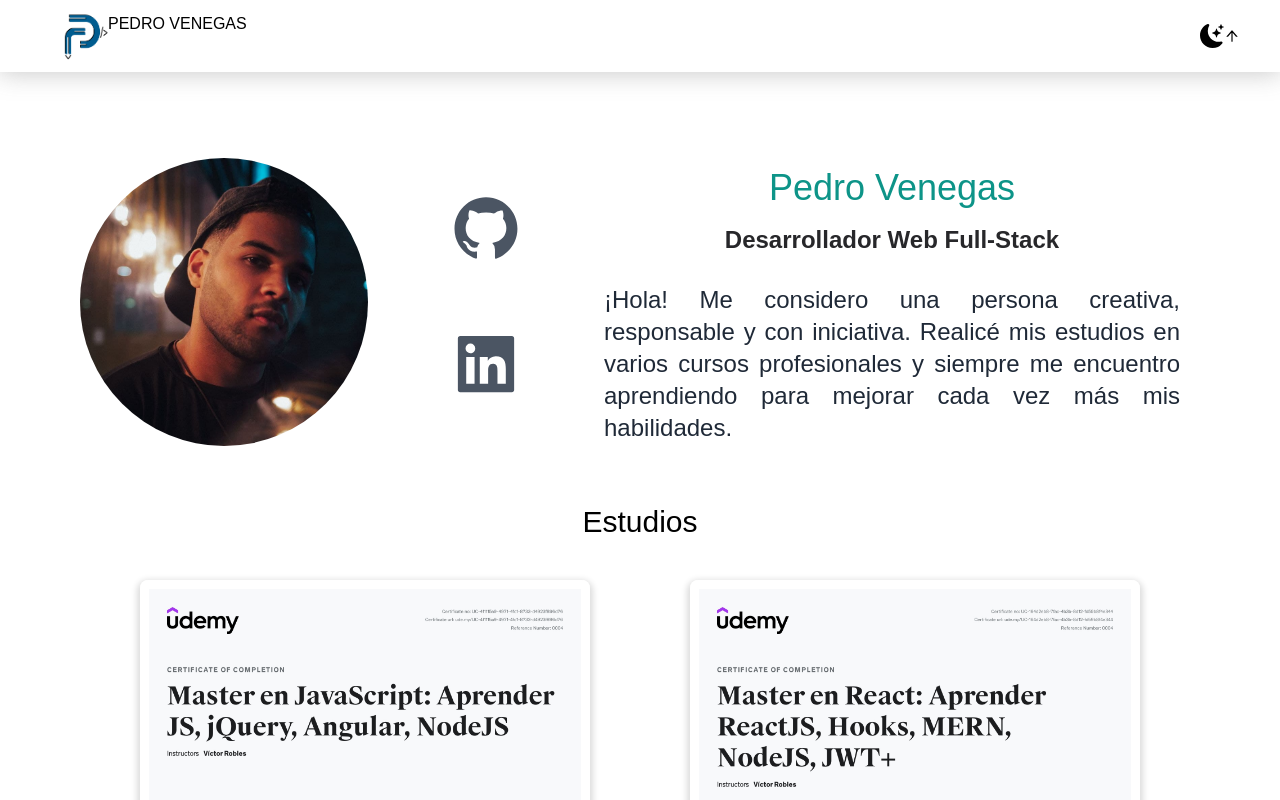
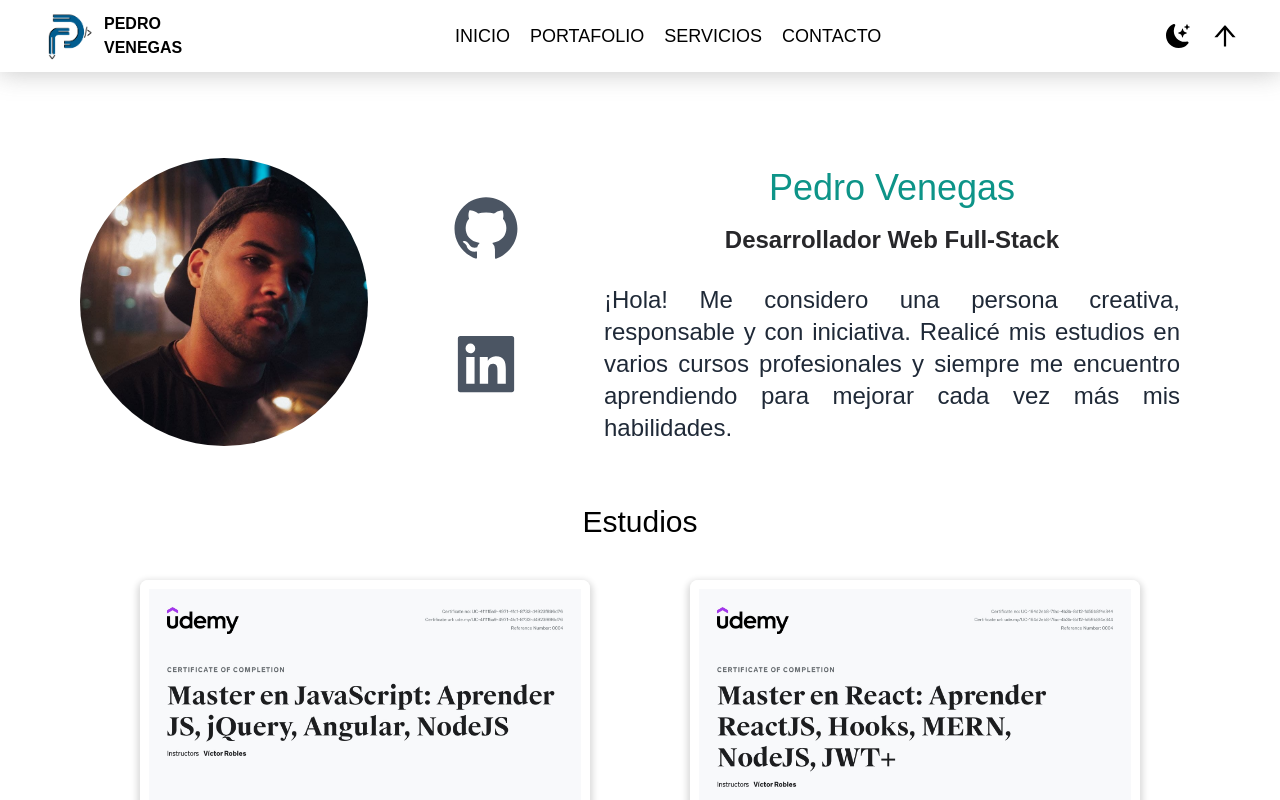
Before and after one commit to pvenegas30/portafolio-pedro-venegas-act, a Next.js app: page / in a window 1280 px wide. Shown: the top 800 px of the page. Built offline with nearby package versions, Linux system fonts and the light colour scheme.

Commit message:
Portafolio 2.0

```diff
--- a/pages/components/Nav.jsx
+++ /dev/null
@@ -1,94 +0,0 @@
-import React, { useState } from "react";
-import { BsFillMoonStarsFill } from "react-icons/bs";
-import Image from "next/image";
-import logo from "../../public/logoBlue.png";
-import { AiOutlineArrowUp } from "react-icons/ai";
-
-const Nav = ({ setDarkMode, darkMode }) => {
-  let Links = [
-    { name: "INICIO", link: "/inicio" },
-    { name: "SERVICIOS", link: "/servicios" },
-    { name: "PORTAFOLIO", link: "/portafolio" },
-    { name: "CONTACTO", link: "/contact" },
-  ];
-  let [open, setOpen] = useState(false);
-  return (
-    <div className='shadow-md w-full fixed top-0 left-0 dark:bg-black'>
-      <nav
-        id='nav'
-        className='fixed w-full bg-black py-3 px-5 mb-3 flex justify-between dark:text-white dark:bg-black'
-        aria-label='navbar'
-      >
-        <div className='md:flex items-center justify-between bg-white py-4 md:px-10 px-7 dark:bg-black'>
-          {/* LOGO NOMBRE */}
-          <div className='flex flex-row'>
-            <div className='flex flex-row justify-start'>
-              <Image
-                src={logo}
-                alt='logo'
-                title='Pedro Venegas'
-                className='w-12 h-12 object-cover md:ml-10'
-              />
-            </div>
-
-            <div
-              id='nameTitular'
-              className=' text-gray-800 text-lg cursor-pointer pl-3 flex flex-col font-semibold font-[Poppins]'
-            >
-              <p className='text-black'>PEDRO</p>
-              <p className='text-black'>VENEGAS</p>
-            </div>
-          </div>
-
-          {/* LISTA DE PAGS */}
-
-          <div>
-            <ul
-              className={`md:flex md:items-center md:pb-0 pb-12 absolute md:static bg-white dark:bg-black md:z-auto z-[-1] left-0 w-full md:w-auto md:pl-0 pl-9 transition-all duration-500 ease-in ${
-                open ? "top-20 " : "top-[-490px]"
-              }`}
-            >
-              {Links.map((link) => (
-                <li key={link.name} className='md:ml-8 text-xl md:my-0 my-7'>
-                  <a
-                    href={link.link}
-                    className='text-black dark:text-white hover:text-teal-600 duration-500'
-                  >
-                    {link.name}
-                  </a>
-                </li>
-              ))}
-            </ul>
-          </div>
-        </div>
-
-        {/* ICONS NAVBAR */}
-        <div className='flex justify-center items-center gap-x-3'>
-          {/* DARKMODE*/}
-          <BsFillMoonStarsFill
-            onClick={() => setDarkMode(!darkMode)}
-            className='text-3xl cursor-pointer ease-in duration-100 hover:text-teal-600'
-          />
-
-          {/* UP */}
-          <a
-            href='#'
-            className='text-4xl transition-all ease-in duration-100 hover:text-teal-600'
-          >
-            <AiOutlineArrowUp />
-          </a>
-          {/* ICON BAR */}
-          <div
-            onClick={() => setOpen(!open)}
-            // className='text-3xl absolute right-8 top-6 cursor-pointer md:hidden'
-            className='flex items-center text-5xl md:hidden'
-          >
-            <ion-icon name={open ? "close" : "menu"}></ion-icon>
-          </div>
-        </div>
-      </nav>
-    </div>
-  );
-};
-
-export default Nav;
--- a/pages/components/NavBar.jsx
+++ b/pages/components/NavBar.jsx
@@ -6,41 +6,81 @@ import { AiOutlineArrowUp } from "react-icons/ai";
 
 export const NavBar = ({ setDarkMode, darkMode }) => {
   let Links = [
-    { name: "HOME", link: "/" },
-    { name: "SERVICE", link: "/" },
-    { name: "ABOUT", link: "/" },
-    { name: "BLOG'S", link: "/" },
-    { name: "CONTACT", link: "/" },
+    { name: "INICIO", link: "/" },
+    { name: "PORTAFOLIO", link: "/" },
+    { name: "SERVICIOS", link: "/" },
+    { name: "CONTACTO", link: "/" },
   ];
   let [open, setOpen] = useState(false);
 
   return (
     <nav
       id='nav'
-      className='fixed w-full bg-white py-3 px-5 mb-3 flex justify-between dark:text-white dark:bg-black'
+      className='fixed w-full bg-white py-3 px-5 mb-3 flex justify-between dark:text-white dark:bg-black transition-all duration-500 ease-in'
     >
-      <div className='flex'>
-        <Image
-          src={logo}
-          alt='logo'
-          title='Pedro Venegas'
-          className='w-12 h-12 object-cover md:ml-10'
-        />
-        <p className='text-black'>PEDRO VENEGAS</p>
+      <div>
+        <a className='flex flex-row' href='#'>
+          <Image
+            src={logo}
+            alt='logo'
+            title='Pedro Venegas'
+            className='w-12 h-12 object-cover md:ml-6'
+          />
+
+          <span className='flex flex-col pl-3 font-semibold '>
+            <p className='text-black hidden md:block'>PEDRO</p>
+            <p className='text-black hidden md:block'>VENEGAS</p>
+          </span>
+        </a>
       </div>
-
-      <div className='flex items-center md:mr-5'>
-        <div>
+      {/* TEXT LINKS BAR */}
+      <div className='flex justify-center items-center text-right'>
+        <ul
+          className={`pr-8 transition-all duration-500 ease-in left-0 w-full pb-12 absolute bg-white shadow-[0px_11px_16px_0px_#5555553b] md:shadow-[0px_0px_0px_0px_000] dark:bg-black md:flex md:items-center md:z-auto z-[1] md:w-auto md:pb-0 md:static md:pl-0 ${
+            open ? "top-[70px] " : "top-[-490px]"
+          }`}
+        >
+          {Links.map((link) => (
+            <li
+              key={link.name}
+              className='w-full md:ml-5 text-xl md:text-lg md:my-0 my-7'
+            >
+              <a
+                href={link.link}
+                className=' text-black hover:text-teal-600 dark:text-white duration-500'
+              >
+                {link.name}
+              </a>
+            </li>
+          ))}
+        </ul>
+      </div>
+      {/* ICONS BAR */}
+      <div
+        className='flex items-center justify-center gap-x-5 md:mr-5'
+        title='Modo Oscuro'
+      >
+        <div className='flex items-center justify-center text-2xl'>
           <BsFillMoonStarsFill
             onClick={() => setDarkMode(!darkMode)}
-            className='cursor-pointer text-2xl'
+            className='cursor-pointer hover:text-teal-600 transition-all duration-200 ease-in'
           />
         </div>
 
-        <div>
-          <a href='#' className='transition-all ease-in duration-300'>
+        <div className='flex items-center justify-center' title='Subir'>
+          <a
+            href='#'
+            className=' text-3xl hover:text-teal-600 transition-all duration-200 ease-in'
+          >
             <AiOutlineArrowUp />
           </a>
+        </div>
+
+        <div
+          onClick={() => setOpen(!open)}
+          className='flex items-center justify-center cursor-pointer md:hidden text-4xl hover:text-teal-600 transition-all duration-200 ease-in'
+        >
+          <ion-icon name={open ? "close" : "menu"}></ion-icon>
         </div>
       </div>
     </nav>
--- a/pages/index.js
+++ b/pages/index.js
@@ -1,3 +1,4 @@
+/* eslint-disable @next/next/no-sync-scripts */
 import Head from 'next/head'
 import { useState } from 'react';
 import { Inicio } from './components/Inicio';
@@ -19,8 +20,10 @@ export default function Home() {
         <meta name="description" content="Generated by create next app" />
         <meta name="viewport" content="width=device-width, initial-scale=1" />
         <link rel="icon" href="/favicon.ico" />
+        <script type="module" src="https://unpkg.com/ionicons@5.5.2/dist/ionicons/ionicons.esm.js"></script>
+        <script nomodule src="https://unpkg.com/ionicons@5.5.2/dist/ionicons/ionicons.js"></script>
       </Head>
-      <main className=" bg-white dark:bg-gray-900">
+      <main className=" bg-white dark:bg-gray-900 transition-colors duration-300 ease-in">
 
         <NavBar setDarkMode={setDarkMode} darkMode={darkMode} />
         {/* Inicio */}
```
